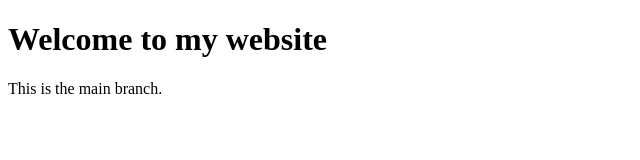
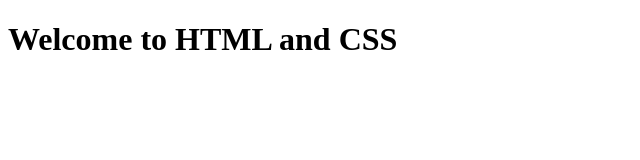
Before and after one commit to mariamchinchaladze/git-local-conflict, a plain HTML site: page index.html in a window 1280 px wide. Shown: the whole page, without its empty margins (0-640 px from the left). Drawn offline with Linux system fonts and the light colour scheme.

Commit message:
Update title with HTML and CSS

```diff
--- a/index.html
+++ b/index.html
@@ -6,8 +6,7 @@
     <title>Document</title>
 </head>
 <body>
-        <h1>Welcome to my website</h1>
-    <p>This is the main branch.</p>
+   <h1>Welcome to HTML and CSS</h1>
 
 </body>
 </html>
```
